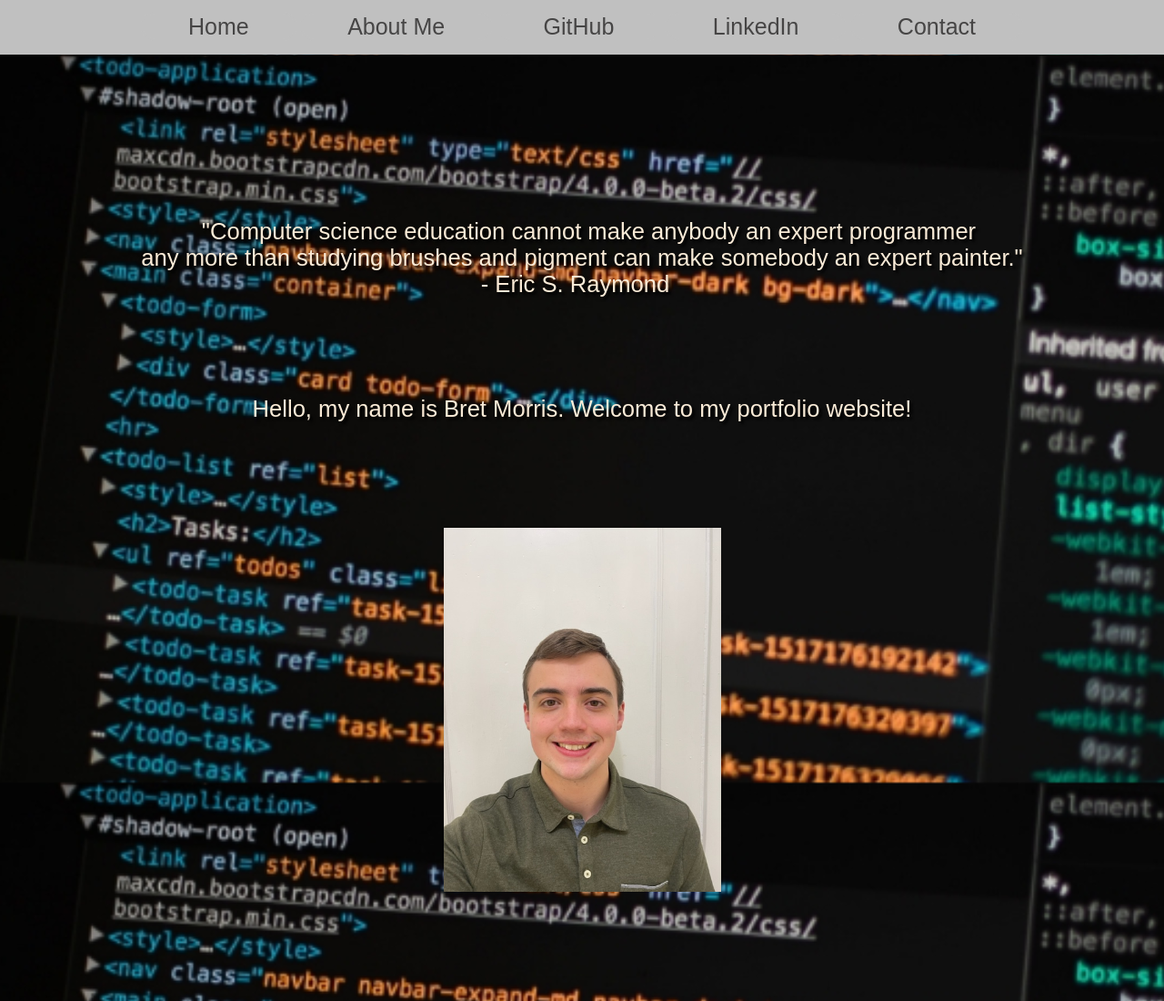
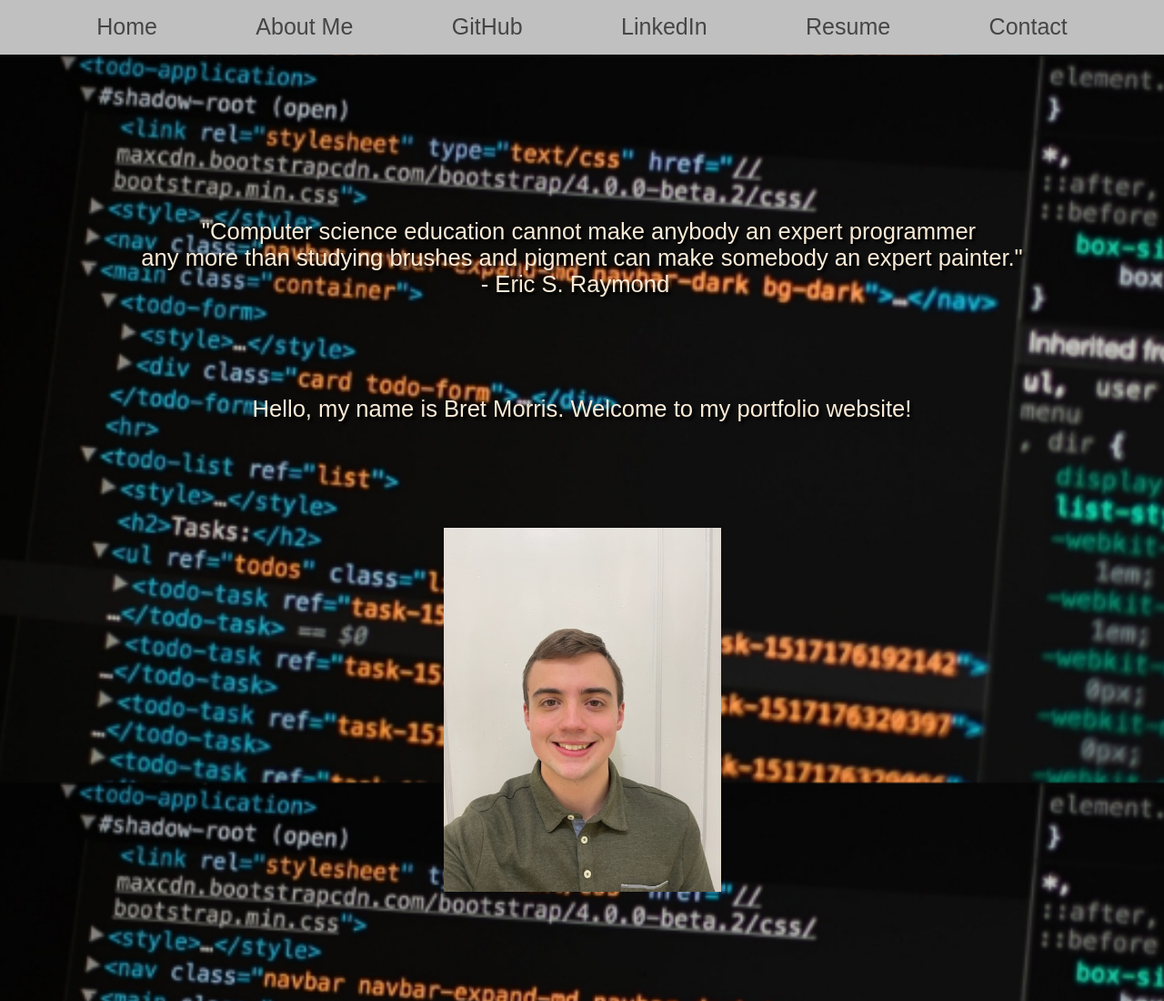
Before and after one commit to BretMorrisGitHub/Portfolio, a plain HTML site: page index.html in a window 1280 px wide. Shown: the top 1100 px of the page at 91% size. Drawn offline with Linux system fonts and the light colour scheme.

Commit message:
Website update

```diff
--- a/index.html
+++ b/index.html
@@ -13,6 +13,7 @@
             <a href="#AboutMe">About Me</a>
             <a href="#GitHub">GitHub</a>
             <a href="#Linkedin">LinkedIn</a>
+            <a href="../Portfolio/Content/Bret-Morris-Resume.pdf">Resume</a>
             <a href="#Contact">Contact</a>
         </div>
 
```
Also changed, not shown: 1 other file.
